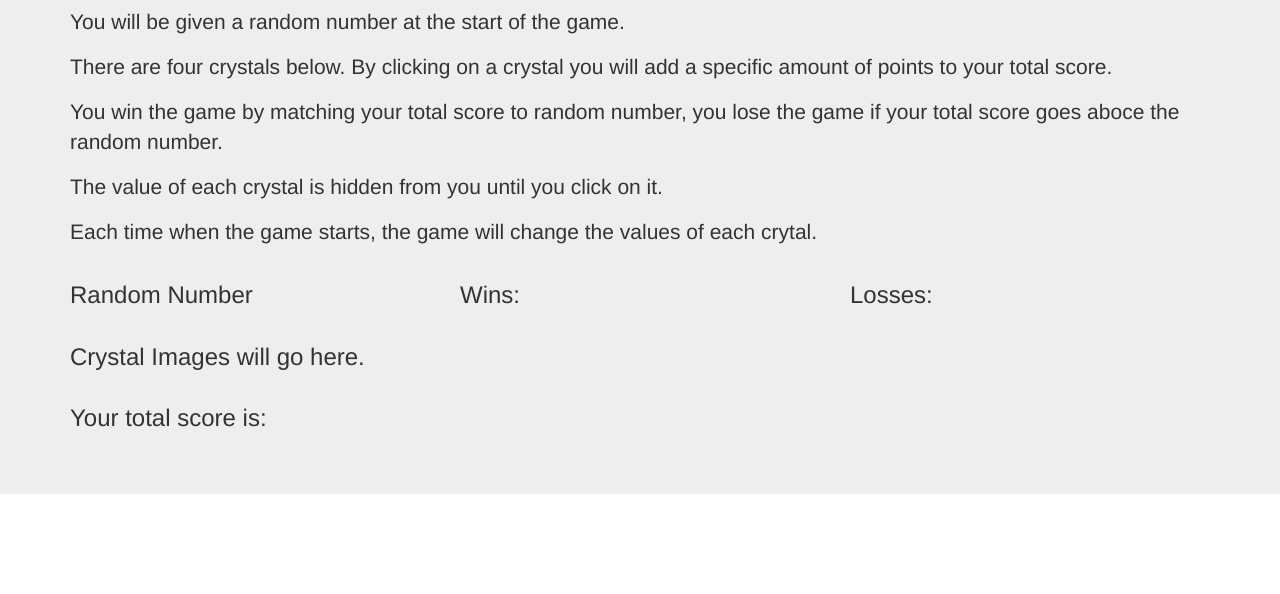
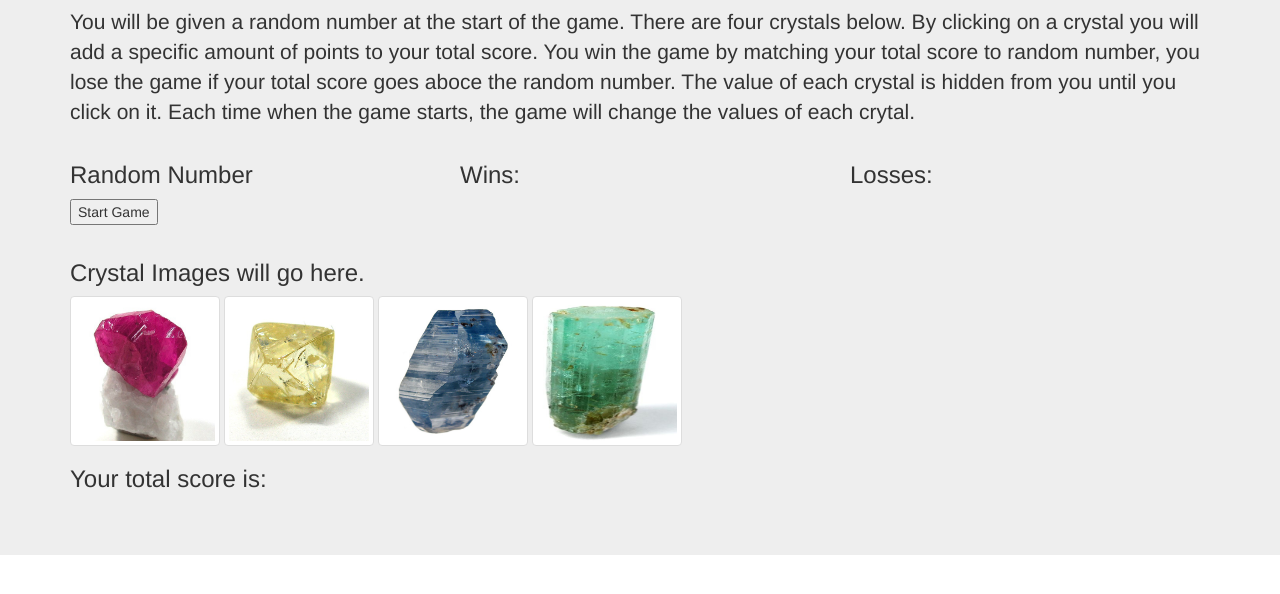
Before and after one commit to NancyDLL/week-4-game-crystal, a plain HTML site: page index.html in a window 1280 px wide. Shown: the part 140-734 px from the top of the page. Drawn offline with nearby package versions, Linux system fonts and the light colour scheme.

Commit message:
started to code the function.

```diff
--- a/assets/css/style.css
+++ b/assets/css/style.css
@@ -0,0 +1,4 @@
+.img-thumbnail{
+	width: 150px;
+	height: 150px;
+}
--- a/assets/javascript/game.js
+++ b/assets/javascript/game.js
@@ -1,22 +1,27 @@
 //1 - Check connection to html page
-console.log("connected")
+console.log("js for crystal game connected")
 
-//Psuedocode from the demo video
+//Psuedocode based on the requirements from demo video
 //List of global variables
-	//wins
-	//losses
+	var wins = 0;
+	var losses = 0;
 //Start a round with:
+function getRndInteger(min,max){
 	//Generate a random number between 19 to 120 for matchNum variable.
+	var matchNum = Math.floor(Math.random()* (max - min)) + min;
+	console.log("The number to match is " + matchNum);
+		//Math.floor(Math.random() * 120) + 19;
 		//use JQuery to display matchNum in the ranNum div.
-				//matchNum = $('#ranNum');
+			//matchNum = $('#ranNum');
 	//Generate a random number between 1 to 12 for rubyNum - diamondNum - sapphireNum - emeraldNum
+			//Math.floor(Math.random() * 12) + 1;
 		//function numGenerator(){}
 			//These variables created within bigger function:
 				//rubyNum
 				//diamondNum
 				//sapphireNum
 				//emeraldNum
-	//yourScore is populated by the clicks on each gem image.
+		//yourScore is populated by the clicks on each gem image.
 		//function gemAdder(){}
 			//capture in the variable yourScore the value of the image clicked each time
 			//use JQuery to display yourScore in the yourScore div
@@ -31,5 +36,6 @@ console.log("connected")
 			//else more than -> count loss, reset matchNum and gems and start a new round.
 				//use JQuery to display loss in the loss div
 					//
+}
 //Considerations
 	//The variable for each gem would need to be held within the function for each gem.
--- a/index.html
+++ b/index.html
@@ -19,17 +19,14 @@
 	<div class="jumbotron">
 		<div class="container">
 			<h1>The Crystal Collector!</h1>
-			<p>You will be given a random number at the start of the game.</p>
-			<p>There are four crystals below. By clicking on a crystal you will add a specific amount of points to your total score.</p>
-			<p>You win the game by matching your total score to random number, you lose the game if your total score goes aboce the random number.</p>
-			<p>The value of each crystal is hidden from you until you click on it.</p>
-			<p>Each time when the game starts, the game will change the values of each crytal.</p>
+			<p>You will be given a random number at the start of the game. There are four crystals below. By clicking on a crystal you will add a specific amount of points to your total score. You win the game by matching your total score to random number, you lose the game if your total score goes aboce the random number. The value of each crystal is hidden from you until you click on it. Each time when the game starts, the game will change the values of each crytal.</p>
 
 		</div>
 		<div class="container">
 			<div class="row">
 				<div class="col-md-4">
 					<h3>Random Number</h3>
+					<button onclick="document.getElementById('ranNum').innerHTML = getRndInteger(19,120)">Start Game</button>
 					<p><span id="ranNum"></span></p>
 				</div>
 				<div class="col-md-4">
@@ -44,10 +41,10 @@
 			<div class="row">
 				<div class="col-md-12">
 					<h3>Crystal Images will go here.</h3>
-					<p><span id="ruby"></span></p>
-					<p><span id="diamond"></span></p>
-					<p><span id="sapphire"></span></p>
-					<p><span id="emerald"></span></p>
+					<span id="ruby"><img src="assets/images/rubyImage.jpg" alt="An image of a ruby is shown." class="img-thumbnail"></span>
+					<span id="diamond"><img src="assets/images/diamondImage.jpg" alt="An image of a diamond is shown." class="img-thumbnail"></span>
+					<span id="sapphire"><img src="assets/images/sapphireImage.jpg" alt="An image of a sapphire is shown." class="img-thumbnail"></span>
+					<span id="emerald"><img src="assets/images/emeraldImage.jpg" alt="An image of an emerald is shown." class="img-thumbnail"></span>
 				</div>
 			</div>
 			<div class="row">
```
Also changed, not shown: assets/images/diamondImage.jpg (added), assets/images/emeraldImage.jpg (added), assets/images/rubyImage.jpg (added), assets/images/sapphireImage.jpg (added), 1 other file.
